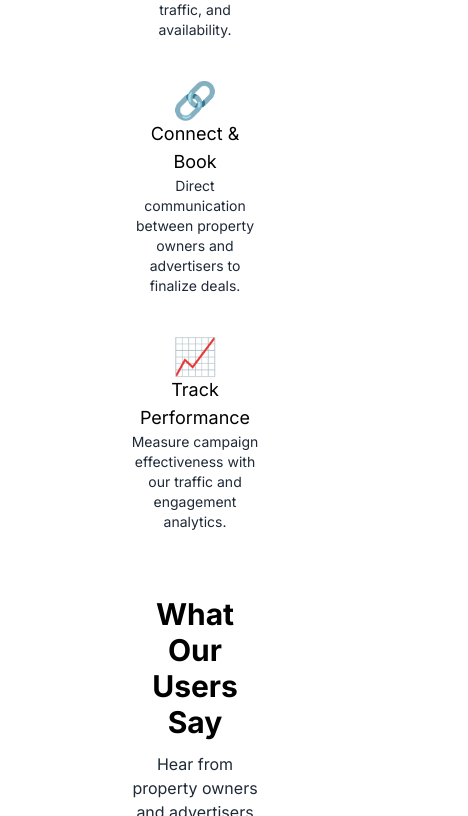
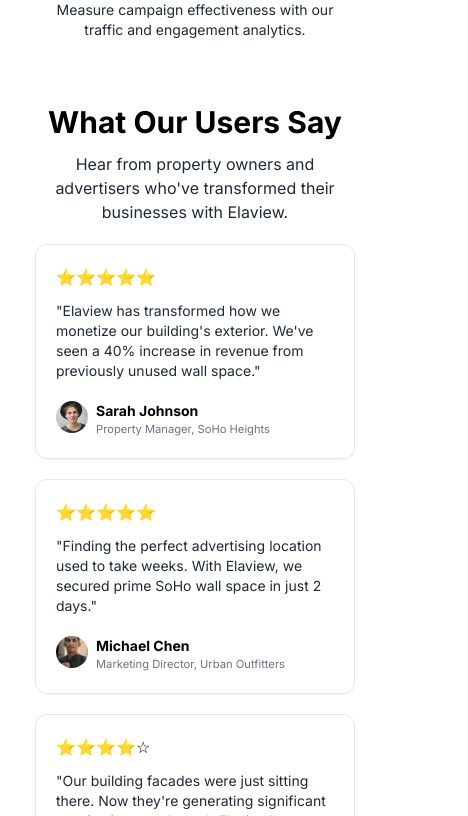
Before and after one commit to farazNaqvi729927/Elaview, a React (Vite) app in the folder frontend/: page /home in a window 390 px wide. Shown: the part 1628-2444 px from the top of the page, 468 px wide, since content can reach past the window. Built offline with nearby package versions, Linux system fonts and the light colour scheme; no server answers; sample sign-in values are in the browser's storage.

Commit message:
Responsive Isuue resolved

```diff
--- a/frontend/src/pages/HomePage.jsx
+++ b/frontend/src/pages/HomePage.jsx
@@ -196,7 +196,7 @@ export default function Home() {
 
       <div>
 
-        <section className="px-32">
+        <section className="px-10">
 
           <h2 className='text-3xl font-bold text-center mt-16'>How Elaview Works</h2>
 
@@ -225,12 +225,12 @@ export default function Home() {
 
 
 
-        <section className="px-32">
+        <section className="px-10">
           <h2 className='text-3xl font-bold text-center mt-16'>What Our Users Say</h2>
           <p className='text-gray-800 text-center mt-3'>
             Hear from property owners and advertisers who've transformed their businesses with Elaview.
           </p>
-          <div className="grid gap-5 mt-5 px-5 [grid-template-columns:repeat(auto-fit,minmax(20rem,1fr))]">
+          <div className="grid gap-5 mt-5 px-5 [grid-template-columns:repeat(auto-fit,minmax(20rem,1fr))] justify-center">
             {[
               {
                 stars: 5,
```
